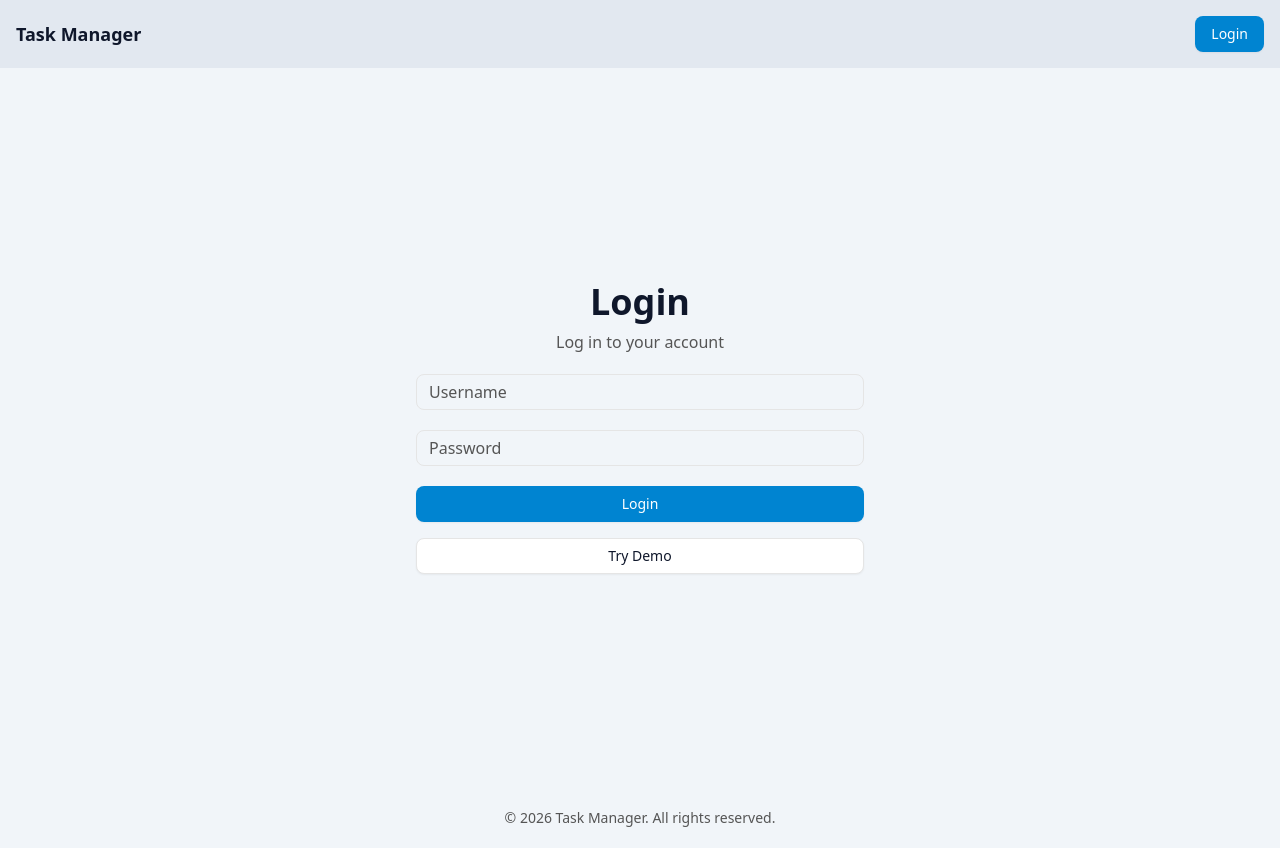
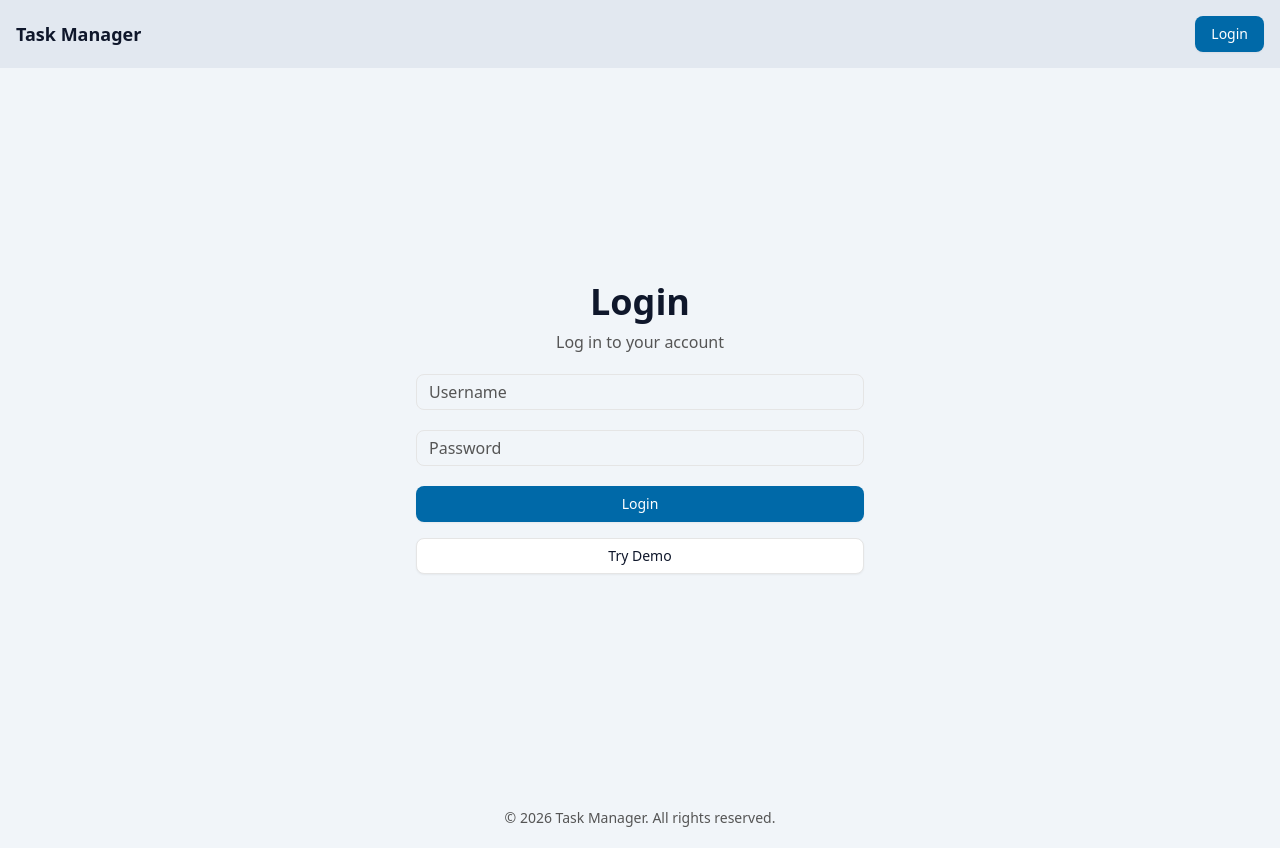
Before and after one commit to davidmoriarty/task-manager, a React (Vite) app in the folder client/: page /login in a window 1280 px wide. Built offline with nearby package versions, Linux system fonts and the light colour scheme; no server answers.

Commit message:
Fix blue button variant color contrast

```diff
--- a/client/src/components/ui/button.tsx
+++ b/client/src/components/ui/button.tsx
@@ -12,7 +12,7 @@ const buttonVariants = cva(
         default:
           "bg-primary text-primary-foreground shadow-xs hover:bg-primary/90",
         blue:
-          "bg-sky-600 text-white shadow-xs hover:bg-sky-700 dark:bg-sky-700 dark:text-white dark:hover:bg-sky-800",
+          "bg-sky-700 text-white shadow-xs hover:bg-sky-800 dark:bg-sky-700 dark:text-white dark:hover:bg-sky-800",
         green:
           "bg-emerald-500 text-white shadow-xs hover:bg-emerald-600 dark:bg-emerald-600 dark:text-white dark:hover:bg-emerald-700",
         yellow:
```
